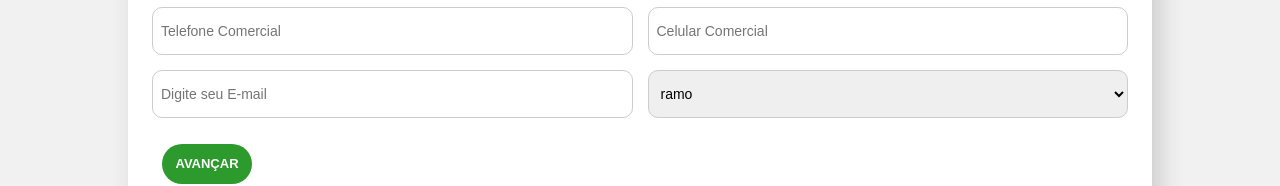
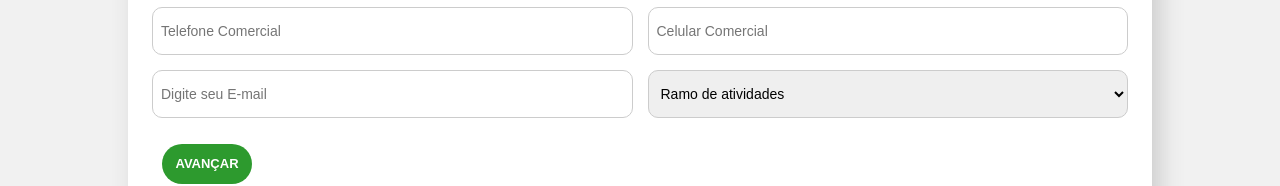
Before and after one commit to dbmesquita/registration_customers, a React (Create React App) app: page / in a window 1280 px wide. Shown: the part 330-516 px from the top of the page. Built offline with nearby package versions, Linux system fonts and the light colour scheme; the HTML template or start-up script is replaced by a standard one.

Commit message:
inputselect

```diff
--- a/src/App.css
+++ b/src/App.css
@@ -31,7 +31,7 @@ body {
   overflow: hidden;
 }
 
-.inputLabel , .inputSelect {
+.inputLabel {
   border-radius: 10px;
   border: 1px solid #ccc;
   width: 100%;
@@ -41,9 +41,26 @@ body {
   font-size: 14px;
 }
 
-select:required:invalid {
-  color: #666;
+.inputSelect {
+  border-radius: 10px;
+  border: 1px solid #ccc;
+  width: 100%;
+  max-width: 100%;
+  cursor: pointer;
+  height: 48px;
+  padding: 8px;
+  font-size: 14px;
+
 }
+
+.inputSelect:invalid{
+  color: #ccc;
+}
+.inputSelect option{
+  color: black;
+}
+
+
 .formRadio{
   width: 100%;
   max-width: 100%;
--- a/src/components/Step1.js
+++ b/src/components/Step1.js
@@ -73,7 +73,7 @@ const Step1 = (props) => {
             <input className="inputLabel"
               type="email"
               placeholder="Digite seu E-mail"
-              id="email"
+              id="text"
               name="email"
               onChange={props.handleInputChange}
               value={props.email}
@@ -81,12 +81,11 @@ const Step1 = (props) => {
             <span className="space"></span>
             <select className="inputSelect"
               type="ramo"
-              placeholder="Ramo de atividades"
               id="ramo"
               name="ramo"
               onChange={props.handleInputChange} required>
               <optgroup label="- Selecione uma das Opções -">
-                <option value="" disabled selected hidden > ramo</option>
+                <option value="" disabled selected hidden >Ramo de atividades</option>
                 <option value="Padaria">Padaria</option>
                 <option value="Comercio">Comercio</option>
                 <option value="Supermercado">Supermercado</option>
```
